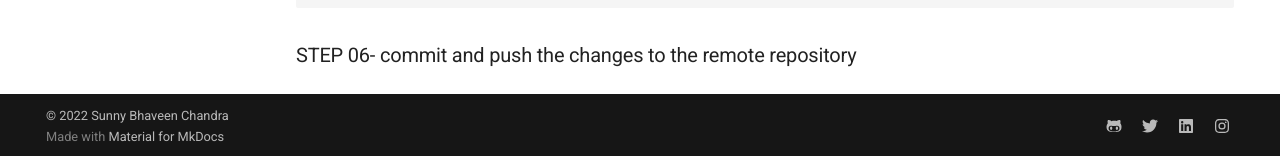
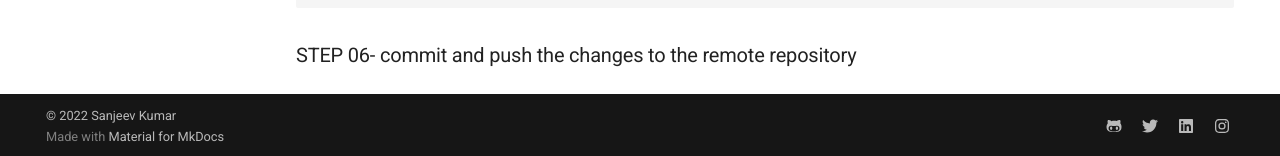
Before and after one commit to sanjeev49/dvc_project, an MkDocs documentation site: the page built from docs/index.md, in a window 1280 px wide and 1095 px high. Shown: the part 936-1092 px from the top of the window. Built offline with MkDocs 1.6.1 and Material for MkDocs 9.7.7, drawn with Linux system fonts in a browser that asks for light colours; comment, search, counter and statistics services are not loaded.

Commit message:
new changes

```diff
--- a/mkdocs.yml
+++ b/mkdocs.yml
@@ -70,4 +70,4 @@
   - search
 
 copyright: |
-  &copy; 2022 <a href="https://github.com/sanjeev"  target="_blank" rel="noopener">Sunny Bhaveen Chandra</a>
+  &copy; 2022 <a href="https://github.com/sanjeev49"  target="_blank" rel="noopener">Sanjeev Kumar</a>
```
Also changed, not shown: 2 other files.
